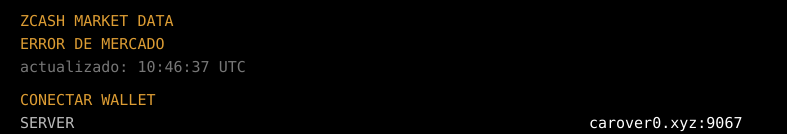
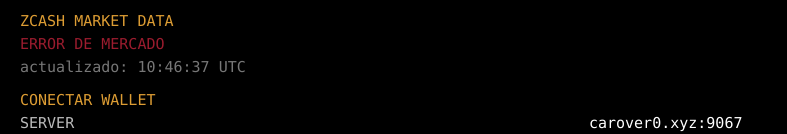
Before and after one commit to Carover0/pagina, a plain HTML site: page zcashstats.html in a window 1280 px wide. Shown: the part 456-590 px from the top of the page, without its empty margins (0-787 px from the left). Drawn offline with Linux system fonts and the light colour scheme; no server answers.

Commit message:
Update zcashstats.html

```diff
--- a/zcashstats.html
+++ b/zcashstats.html
@@ -60,7 +60,7 @@
 }
 
 .positive { color: #198652; }
-.negative { color: #DD9D34; }
+.negative { color: #9B1C2E; }
 
 .footer {
   margin-top: 55px;
```
